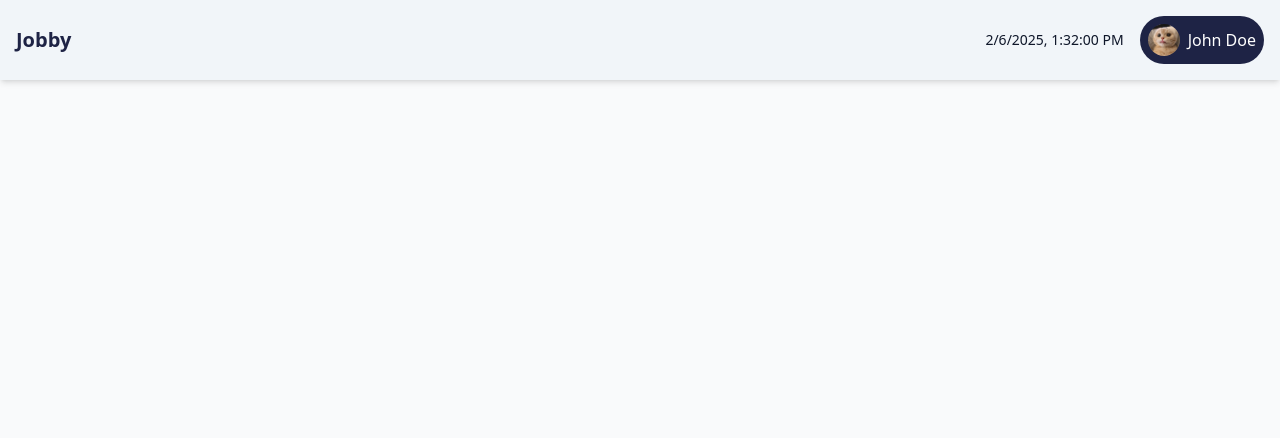
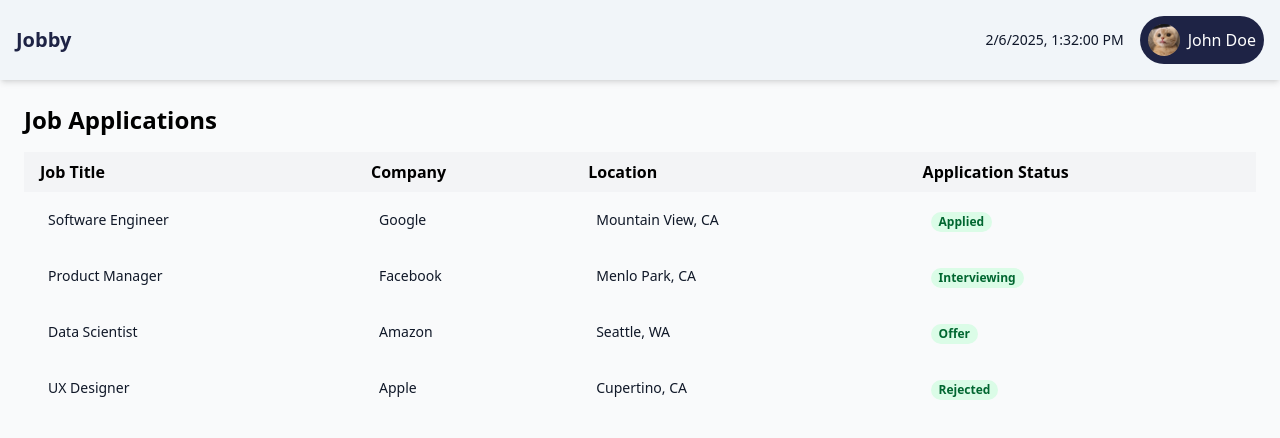
Before and after one commit to ErylLadrido/CSSECDV, a React (Vite) app in the folder client/: page / in a window 1280 px wide. Shown: the top 438 px of the page. Built offline with nearby package versions, Linux system fonts and the light colour scheme.

Commit message:
Added: Job Tables in UserPanel

```diff
--- /dev/null
+++ b/client/src/components/JobTable.tsx
@@ -0,0 +1,29 @@
+import React from 'react'
+
+type Props = {
+    jobTitle: string,
+    companyName: string,
+    location: string,
+    status: string
+}
+
+export default function JobTable({ jobTitle, companyName, location, status }: Props) {
+    return (
+        <tr>
+            <td className="px-6 py-4 whitespace-nowrap">
+                <div className="text-sm font-medium text-gray-900">{jobTitle}</div>
+            </td>
+            <td className="px-6 py-4 whitespace-nowrap">
+                <div className="text-sm text-gray-900">{companyName}</div>
+            </td>
+            <td className="px-6 py-4 whitespace-nowrap">
+                <div className="text-sm text-gray-900">{location}</div>
+            </td>
+            <td className="px-6 py-4 whitespace-nowrap">
+                <span className="px-2 inline-flex text-xs leading-5 font-semibold rounded-full bg-green-100 text-green-800">
+                    {status}
+                </span>
+            </td>
+        </tr>
+    )
+}
--- a/client/src/pages/UserPanel.tsx
+++ b/client/src/pages/UserPanel.tsx
@@ -1,5 +1,6 @@
 import React from 'react'
 import Navbar from '../components/Navbar'
+import JobTable from '../components/JobTable'
 
 type Props = {}
 
@@ -15,6 +16,33 @@ export default function UserPanel({}: Props) {
         <div className="min-h-screen bg-gray-50">
             <Navbar username="John Doe" />
 
+            <div className="p-6">
+                <h2 className="text-2xl font-semibold mb-4">Job Applications</h2>
+
+                <div className="overflow-x-auto">
+                    <table className="min-w-full table-auto">
+                        <thead>
+                            <tr className="bg-gray-100">
+                                <th className="px-4 py-2 text-left">Job Title</th>
+                                <th className="px-4 py-2 text-left">Company</th>
+                                <th className="px-4 py-2 text-left">Location</th>
+                                <th className="px-4 py-2 text-left">Application Status</th>
+                            </tr>
+                        </thead>
+                        <tbody>
+                            {jobs.map((job, index) => (
+                                <JobTable
+                                    key={index}
+                                    jobTitle={job.title}
+                                    companyName={job.company}
+                                    location={job.location}
+                                    status={job.status}
+                                />
+                            ))}
+                        </tbody>
+                    </table>
+                </div>
+            </div>
         </div>
     )
 }
```
